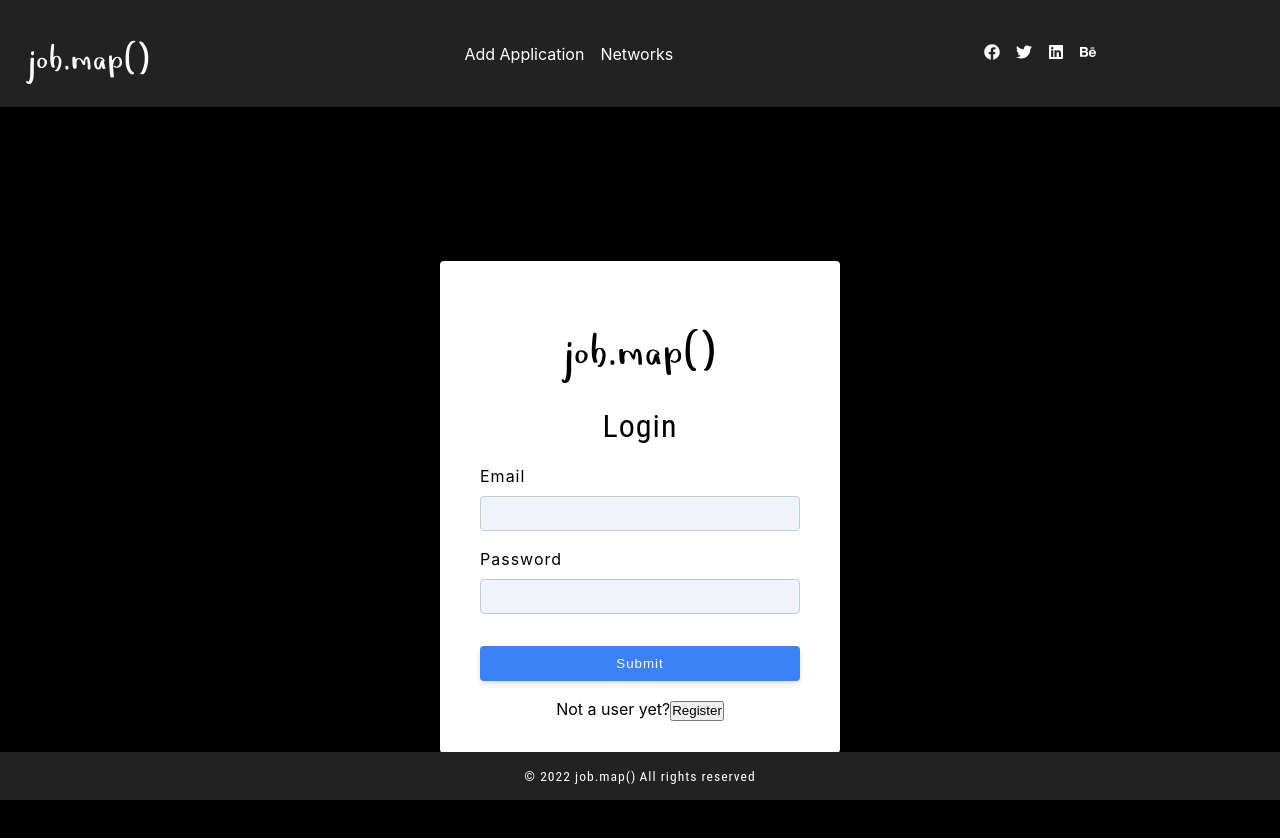
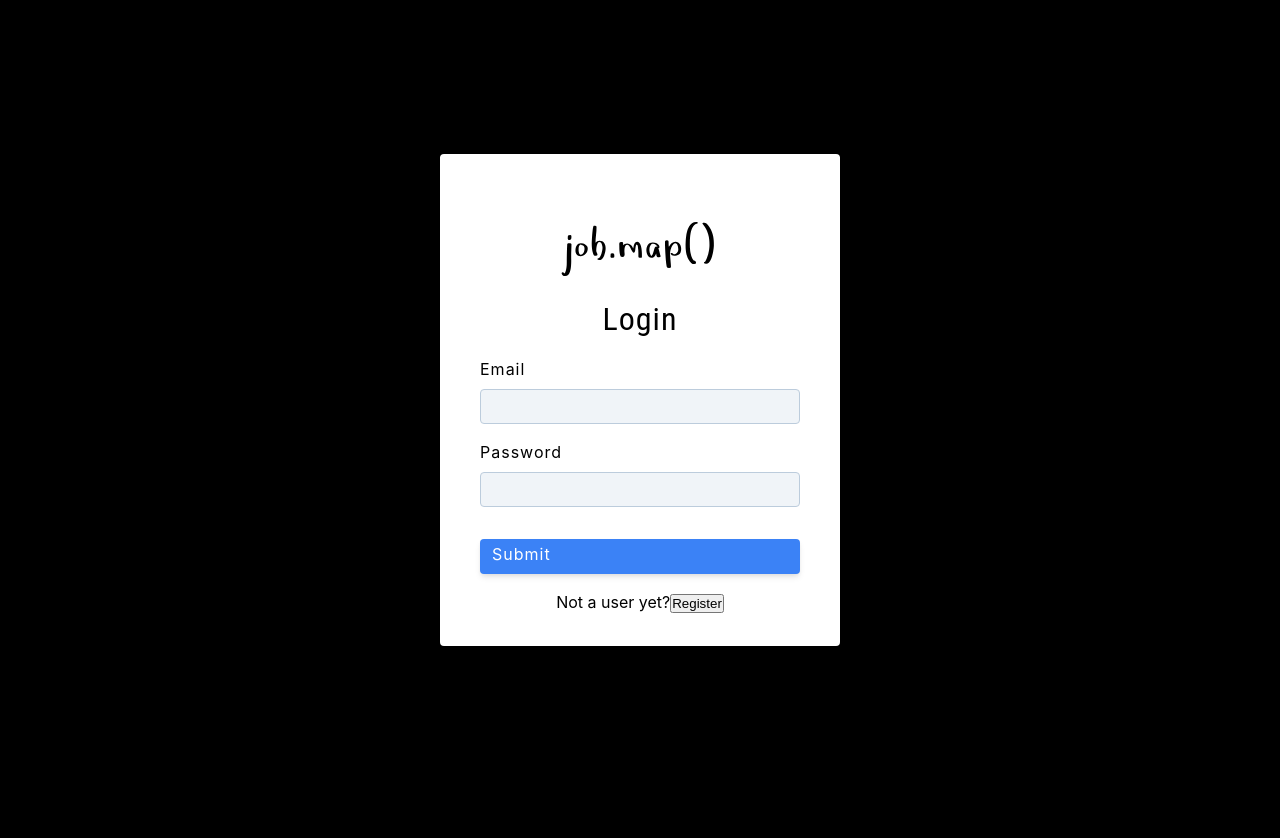
Before and after one commit to hopeVaughn/job_map, a React (Create React App) app: page /register in a window 1280 px wide. Shown: the top 838 px of the page. After the commit the page ends 800 px from the top, so only its background shows below. Built offline with nearby package versions, Linux system fonts and the light colour scheme.

Commit message:
push cuts to mvp

```diff
--- a/src/App.js
+++ b/src/App.js
@@ -14,7 +14,6 @@ function App() {
 
   return (
     <Router>
-      <Navbar />
       <Routes>
         <Route path='/' element={<Home />} />
         <Route path='landing' element={<LandingPage setLevelClicked={setLevelClicked} />} />
@@ -25,7 +24,6 @@ function App() {
         <Route path='network' element={<Network />} />
         <Route path='network/:id' element={<SingleNetwork />} />
       </Routes>
-      <Footer />
     </Router>
 
   );
--- a/src/pages/Home.js
+++ b/src/pages/Home.js
@@ -1,5 +1,6 @@
 import styled from 'styled-components';
 import 'animate.css';
+import { Link } from 'react-router-dom';
 
 function Home() {
 
@@ -7,7 +8,7 @@ function Home() {
     <Wrapper>
       <div className="job">
         <div> job.map(</div>
-          <button className="logsig" >Login/Signup</button>
+        <Link to="/register" className="logsig">Login/Signup</Link>
         <div>)</div>
       </div>
     </Wrapper>
--- a/src/pages/LandingPage.js
+++ b/src/pages/LandingPage.js
@@ -1,15 +1,16 @@
 import React from "react";
 import 'animate.css';
 import styled from 'styled-components';
-import { Levels, Charts } from "../components/";
+import { Levels, Navbar, Footer } from "../components/";
 
 function LandingPage(props) {
 
 
   return (
     <Wrapper>
-      <Charts />
+      <Navbar />
       <Levels setLevelClicked={props.setLevelClicked} />
+      <Footer />
     </Wrapper>
   )
 }
--- a/src/pages/Register.js
+++ b/src/pages/Register.js
@@ -85,9 +85,9 @@ function Register() {
           value={values.password}
           handleChange={handleChange}
         />
-        <button type='submit' className='btn btn-block'>
+        <Link to="/landing" className='btn btn-block'>
           submit
-        </button>
+        </Link>
         <p>
           {values.isMember ? 'Not a user yet?' : 'Already a user'}
           <button type='button' onClick={toggleMember} className="member=btn">
```
Also changed, not shown: 1 other file (tests, documents, lock files or other folders).
